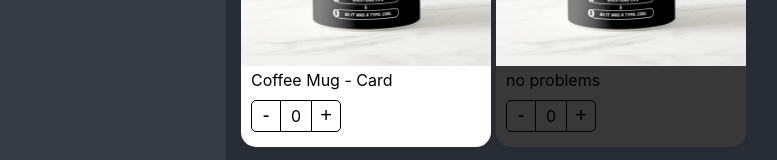
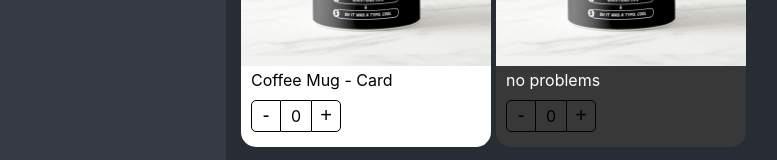
Before and after one commit to moive/react-pro-advanced, a React (Vite) app: page /shopping in a window 1280 px wide. Shown: the part 281-441 px from the top of the page, without its empty margins (24-801 px from the left). Built offline with nearby package versions, Linux system fonts and the light colour scheme.

Commit message:
className in component ProductTitle

```diff
--- a/src/patterns/components/ProductCard.tsx
+++ b/src/patterns/components/ProductCard.tsx
@@ -4,7 +4,7 @@ import style from "../styles/styles.module.css";
 import { useProduct } from "../hooks/useProduct";
 import { ProductCardProps, ProductContextProps } from "../interfaces/product.interface";
 
-export const ProductContext = createContext<ProductContextProps | undefined>(undefined);
+export const ProductContext = createContext({} as ProductContextProps);
 const { Provider } = ProductContext;
 
 export const ProductCard = ({ product, children, className }: ProductCardProps) => {
--- a/src/patterns/components/ProductTitle.tsx
+++ b/src/patterns/components/ProductTitle.tsx
@@ -2,7 +2,16 @@ import { useContext } from "react";
 import { ProductContext } from "./ProductCard";
 import style from "../styles/styles.module.css";
 
-export const ProductTitle = ({ title }: { title?: string }) => {
+interface Props {
+  title?: string;
+  className?: string;
+}
+
+export const ProductTitle = ({ title, className }: Props) => {
   const { product } = useContext(ProductContext);
-  return <span className={style.productDescription}>{title ? title : product.title}</span>;
+  return (
+    <span className={`${style.productDescription} ${className}`}>
+      {title ? title : product.title}
+    </span>
+  );
 };
--- a/src/patterns/pages/ShoppingPage.tsx
+++ b/src/patterns/pages/ShoppingPage.tsx
@@ -21,7 +21,7 @@ export const ShoppingPage = () => {
 
         <ProductCard product={product} className="bg-dark">
           <ProductImage img={product.img} />
-          <ProductTitle title={"no problems"} />
+          <ProductTitle title={"no problems"} className="text-white" />
           <ProductButtons />
         </ProductCard>
       </div>
--- a/src/patterns/styles/custom-styles.css
+++ b/src/patterns/styles/custom-styles.css
@@ -1,3 +1,6 @@
 .bg-dark {
   background-color: rgb(56, 56, 56);
 }
+.text-white {
+  color: white;
+}
```
Also changed, not shown: 1 other file (tests, documents, lock files or other folders).
